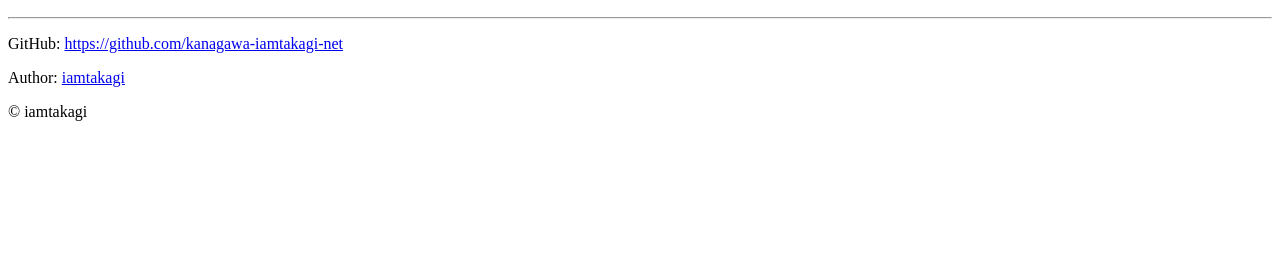
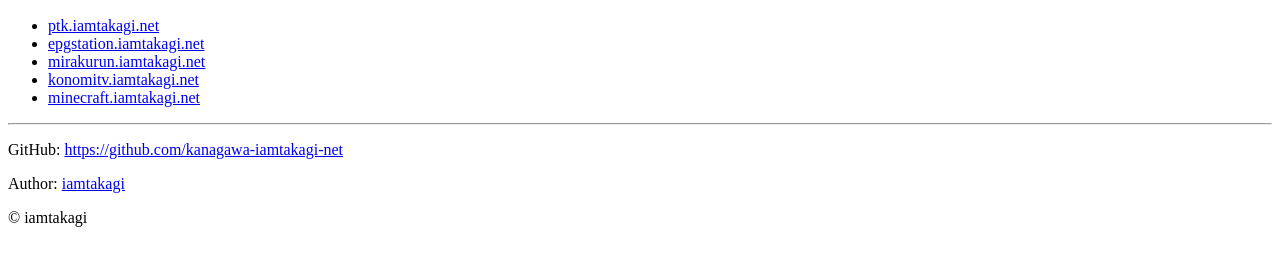
Before and after one commit to kanagawa-iamtakagi-net/public, a plain HTML site: page index.html in a window 1280 px wide. Shown: the part 50-316 px from the top of the page. Drawn offline with Linux system fonts and the light colour scheme.

Commit message:
Feat: new hosts

```diff
--- a/index.html
+++ b/index.html
@@ -9,6 +9,23 @@
       <section>
         <h1>kanagawa.iamtakagi.net</h1>
       </section>
+      <ul>
+        <li>
+          <a href="https://ptk.iamtakagi.net">ptk.iamtakagi.net</a>
+        </li>
+        <li>
+          <a href="https://epgstation.iamtakagi.net">epgstation.iamtakagi.net</a>
+        </li>
+        <li>
+          <a href="https://mirakurun.iamtakagi.net">mirakurun.iamtakagi.net</a>
+        </li>
+        <li>
+          <a href="https://konomitv.iamtakagi.net">konomitv.iamtakagi.net</a>
+        </li>
+        <li>
+          <a href="https://minecraft.iamtakagi.net">minecraft.iamtakagi.net</a>
+        </li>
+      </ul>
     </main>
     <hr />
     <footer>
```
